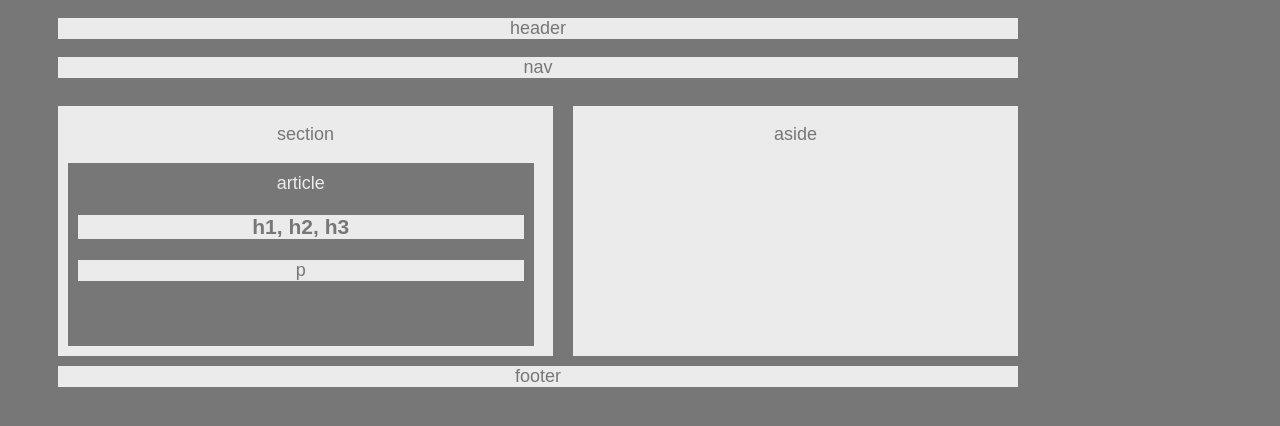
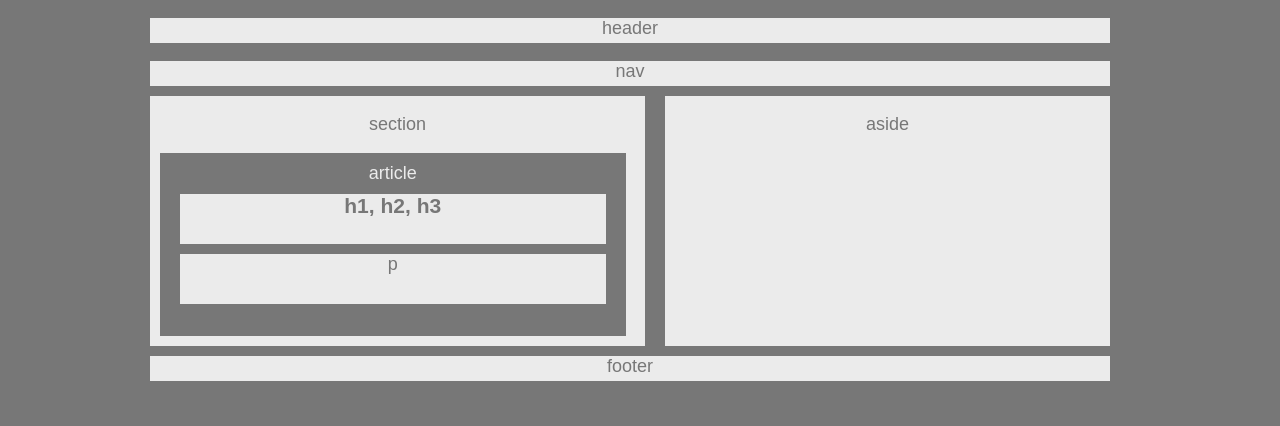
Before and after one commit to slayeroak/HW-Wireframe, a plain HTML site: page index.html in a window 1280 px wide. Drawn offline with Linux system fonts and the light colour scheme.

Commit message:
added display css to body and fixed more css bugs

```diff
--- a/style.css
+++ b/style.css
@@ -1,9 +1,12 @@
 body {
+    display: table;
     font-family: Arial, Helvetica, sans-serif;
     color: #777;
     background: #777;
     width: 960px;
     font-size: 18px;
+    margin: 100px;
+    margin-top: 0%;
     padding: 50px;
     padding-top: 0%;
 }
@@ -11,19 +14,21 @@ body {
 header {
     background: #ebebeb;
     text-align: center;
+    height: 25px;
 }
 
 nav {
+    background: #ebebeb;
     text-align: center;
-    background: #ebebeb;
+    height: 25px;
 
 }
 
 aside {
     float: left;
     display: block;
+    text-align: center;
     width: 445px;
-    text-align: center;
     background: #ebebeb;
     margin: 10px;
     margin-right: 0%;
@@ -55,17 +60,23 @@ article {
     overflow: auto;
 }
 
-h1 {
+article h1 {
     color: #777;
     background: #ebebeb;
     text-align: center;
+    height: 50px;
+    margin-top: 0%;
+    margin: 10px;
     /* width: 90%; */
 }
 
-p {
+article p {
     color: #777;
     background: #ebebeb;
     text-align: center;
+    height: 50px;
+    margin-top: 0%;
+    margin: 10px;
     /* width: 90%; */
 }
 
@@ -73,4 +84,5 @@ footer {
     background: #ebebeb;
     text-align: center;
     clear: both;
+    height: 25px;
 }
```
